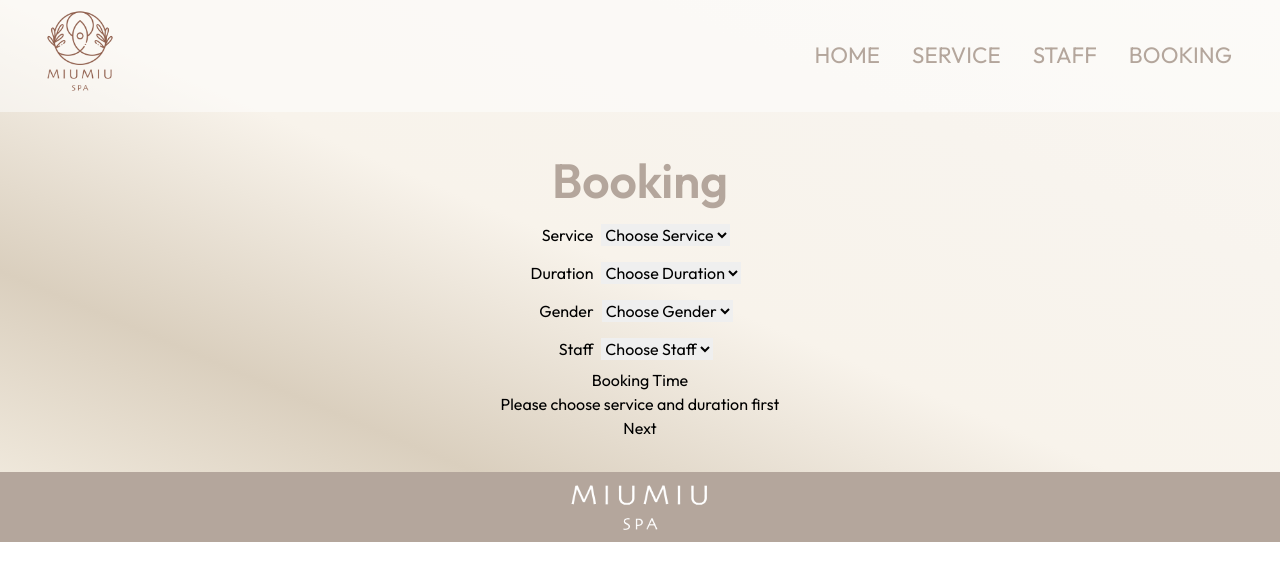
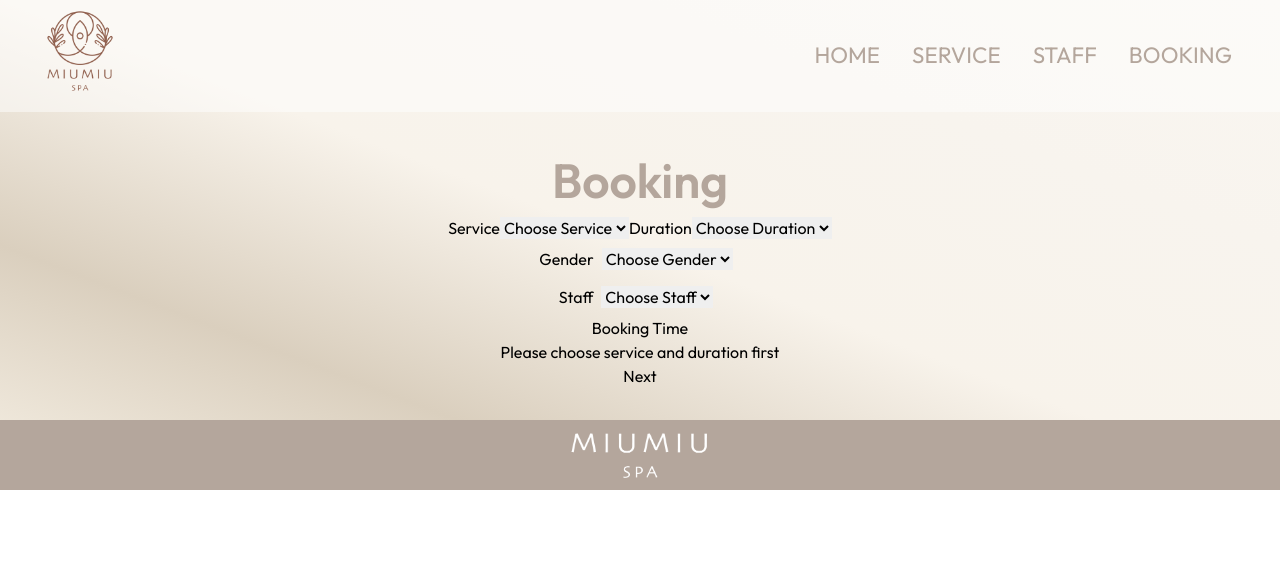
Before and after one commit to HWenSu/booking-system, a React (Vite) app: page /miumiu-spa/orders in a window 1280 px wide. Shown: the top 580 px of the page. Built offline with nearby package versions, Linux system fonts and the light colour scheme.

Commit message:
Docs: refactor ServiceDropdown. Filter diration by selected service.

```diff
--- a/src/components/ServiceDropdown.jsx
+++ b/src/components/ServiceDropdown.jsx
@@ -1,33 +1,73 @@
-const ServiceDropdown = ({ data, onChange, isHidden }) => {
+import { useState } from "react"
+
+const ServiceDropdown = ({ data, onChange }) => {
+  const [selectedService, setSelectedService] = useState([])
+  const [filteredDuration, setFilteredDuration] = useState([])
+
+  //取得service, duration資料
+  const serviceData = data.filter(item => item.label === 'Service')
+  const durationData = data.filter(item => item.label === 'Duration')
+
+  //處理service選單變化
+  const handleServiceChange = (e) => {
+    //儲存被選擇 service 的值
+    const selectedValue = e.target.value;
+    setSelectedService(selectedValue);
+
+    // 用 findIndex 找出 service 的 index 值
+    const serviceIndex = serviceData[0].option.findIndex(
+      (service) => service === parseInt(selectedValue)
+    );
+
+    // 使用 serviceIndex 找出對應的 duration
+    if (serviceIndex !== -1) {
+      setFilteredDuration(durationData[0].option[serviceIndex]);
+    } else {
+      setFilteredDuration([]);
+    }
+    //透過 onChange 回調 name, value 回父組件(Booking.jsx)
+    onChange(serviceData[0].label, selectedValue)
+  }
+
+  //處理 duration 選單變化
+  const handleDurationChange = (e) => {
+    const selectedDuration = e.target.value;
+    //透過 onChange 回調 name, value 回父組件(Booking.jsx)
+    onChange(durationData[0].label, selectedDuration);
+  }
+
   return (
-    <div className={isHidden ? "hidden" : "block"}>
-      {data &&
-        data.map((item, itemIndex) => (
-          <div key={itemIndex}>
-            <label>{item.label}</label>
-            <select className="m-2" name={item.label} required onChange={(e)=>onChange(item.label, e.target.value)}>
-              <option value="">Choose {item.label}</option>
-              {item.option.map((option, index) => {
-                // 判斷 option 是否為陣列
-                if (Array.isArray(option)) {
-                  return option.map((number, numberIndex) => (
-                    <option key={numberIndex} value={number} className="p-2">
-                      {number}
-                    </option>
-                  ));
-                } else {
-                  return (
-                    <option key={index} value={option} className="p-2">
-                      {option}
-                    </option>
-                  );
-                }
-              })}
-            </select>
-          </div>
-        ))}
+    <div>
+      {/* Service下拉選單 */}
+      <label>
+        {serviceData[0].label}
+        <select
+          name={serviceData[0].label}
+          onChange={handleServiceChange}
+        >
+          <option value="" >Choose {serviceData[0].label}</option>
+          {serviceData[0].option.map((service, index) => (
+            <option key={index} value={service} >
+              {service}
+            </option>
+          ))}
+        </select>
+      </label>
+
+      {/* Duration下拉選單 */}
+      <label>
+        {durationData[0].label}
+        <select name={durationData.label} onChange={handleDurationChange}>
+          <option value="">Choose {durationData[0].label}</option>
+          //渲染出 service 對應的duration
+          {filteredDuration.map((duration, index) => (
+            <option key={index} value={duration}>{duration}</option>
+          ))}
+        </select>
+      </label>
     </div>
   );
-};
+
+}
 
 export default ServiceDropdown;
--- a/src/components/TimePicker.jsx
+++ b/src/components/TimePicker.jsx
@@ -14,10 +14,9 @@ const TimePicker = ({ duration, onTimeChange, isHidden }) => {
     onTimeChange(formattedDate, formattedEndDate)
   }
   return (
-    <div>
+      <div className={isHidden ? "hidden" : "block"}>
         <p>Booking Time</p>
-      { duration?(
-      <div className={isHidden ? "hidden" : "block"}>
+        {duration ? (
           <DatePicker
             selected={startDate}
             onChange={handleChange}
@@ -28,8 +27,9 @@ const TimePicker = ({ duration, onTimeChange, isHidden }) => {
             dateFormat=" yyyy/ MM/ dd, h:mm aa"
             className="m-2"
           />
-      </div>
-      ) : (<p> Please choose service and duration first</p>) }
+        ) : (
+          <p> Please choose service and duration first</p>
+        )}
       </div>
   );
 };
```
Lines whose indentation alone changed are shown as unchanged.
